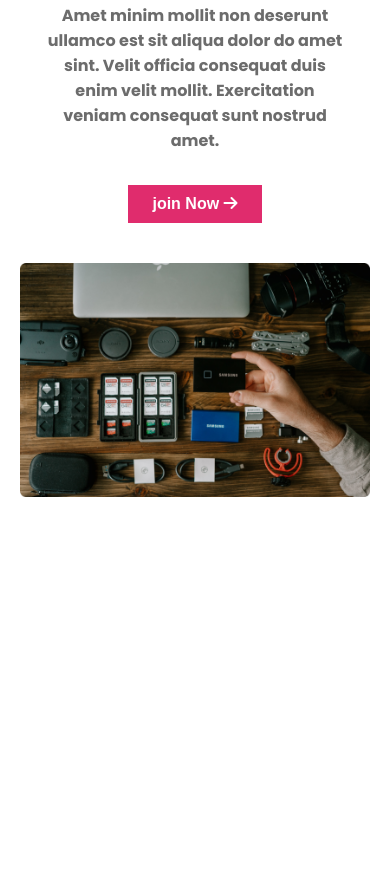
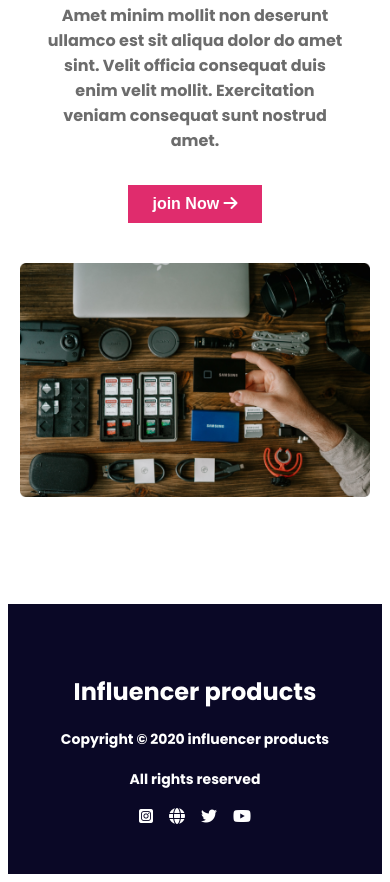
Before and after one commit to shahadat-web-dev/Influencer-products, a plain HTML site: page index.html in a window 390 px wide. Shown: the part 6775-7657 px from the top of the page. Before the commit the page ends 7287 px from the top, so only its background shows below. Drawn offline with Linux system fonts and the light colour scheme; files whose address does not match are found by name.

Commit message:
fotter section complet and mobile teblet responsive done

```diff
--- a/index.html
+++ b/index.html
@@ -269,10 +269,20 @@
     </div>
   </section>
 
-
 </body>
+<!-- footer section -->
 <footer>
-
+      <div class="footer-container">
+         <h2>Influencer products</h2>
+         <h4>Copyright © 2020  influencer products</h4>
+         <h4>All rights reserved</h4>
+         <div class="social-icon">
+          <i class="fa-brands fa-square-instagram"></i>
+          <i class="fa-solid fa-globe"></i>
+          <i class="fa-brands fa-twitter"></i>
+          <i class="fa-brands fa-youtube"></i>
+         </div>
+      </div>
 </footer>
 
 </html>
--- a/styles/influencer.css
+++ b/styles/influencer.css
@@ -177,21 +177,49 @@ nav a {
   margin-top: 16px;
 }
 
-.see-more-parent{
+.see-more-parent {
   text-align: end;
   max-width: 1560px;
   margin-top: 50px;
 }
+
 .see-more {
   font-size: 16px;
   font-weight: 700;
   color: #E02C6D;
 }
 
-.gear-images img{
-    width: 400px;
-  }
+.gear-images img {
+  width: 400px;
+}
 
+
+/* footer section */
+.footer-container {
+  color: white;
+  background-color: #0A0826;
+  text-align: center;
+  padding: 50px 0;
+  margin-top: 100px;
+  width: 100%;
+
+}
+
+.footer-container h2 {
+  font-size: 24px;
+  font-weight: 700;
+}
+
+.footer-container h4 {
+  font-size: 14px;
+  font-weight: 700;
+}
+
+.social-icon{
+  display: flex;
+  justify-content: center;
+  gap: 16px;
+}
 
 
 
@@ -269,14 +297,13 @@ nav a {
     width: 300px;
   }
 
-  .join-now-btn{
+  .join-now-btn {
     margin-bottom: 40px;
   }
 
-  .gear-images img{
+  .gear-images img {
     width: 350px;
   }
-
 }
 
 
@@ -332,13 +359,17 @@ nav a {
     margin-left: 80px;
 
   }
-  .featured-right-site h2{
+
+  .featured-right-site h2 {
     font-size: 30px;
   }
 
-  .featured-right-site p{
+  .featured-right-site p {
     margin: 0;
   }
 
-
+  /* footer section */
+  .footer-container{
+    margin-left: 95px;
+  }
 }
```
